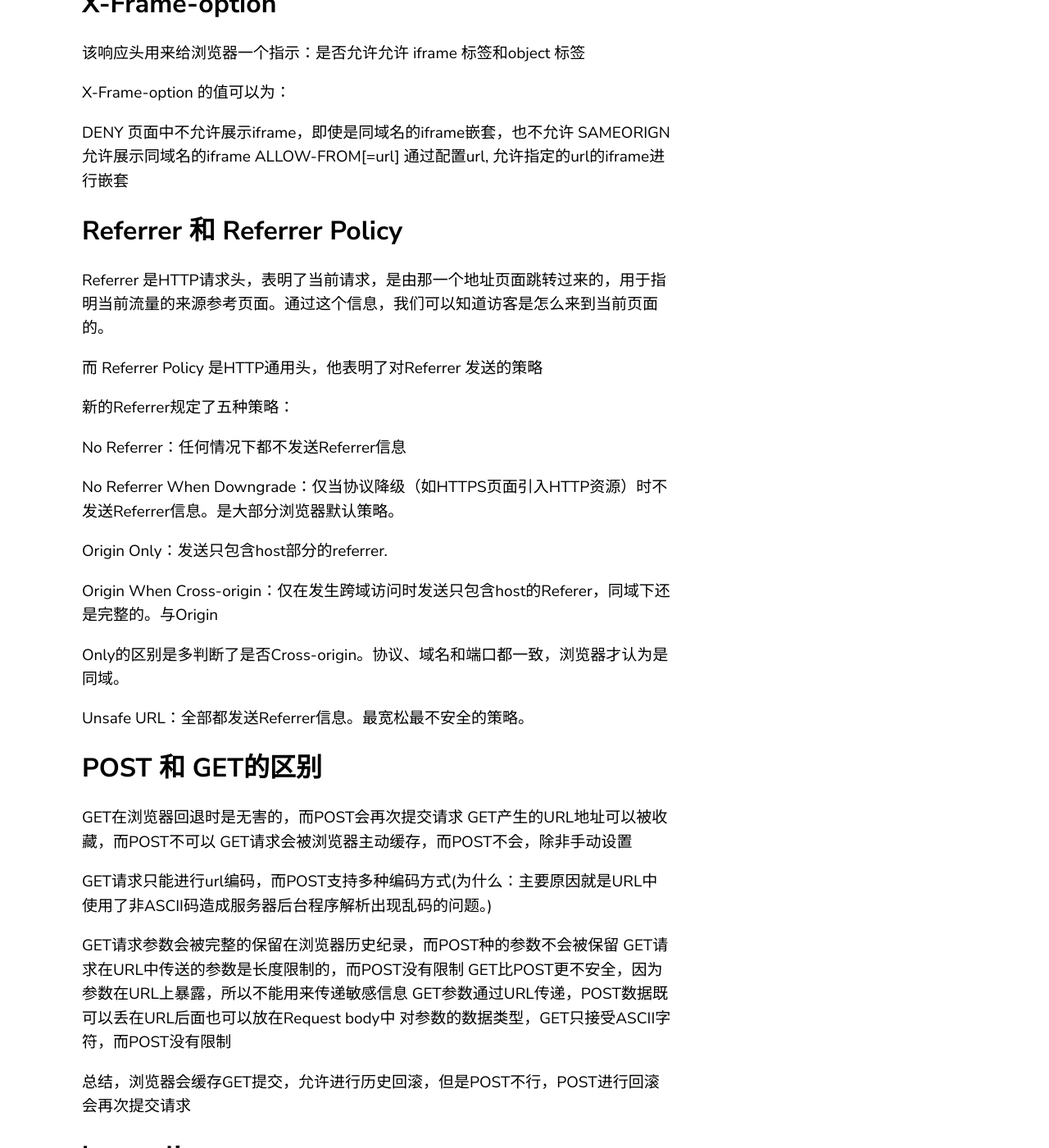
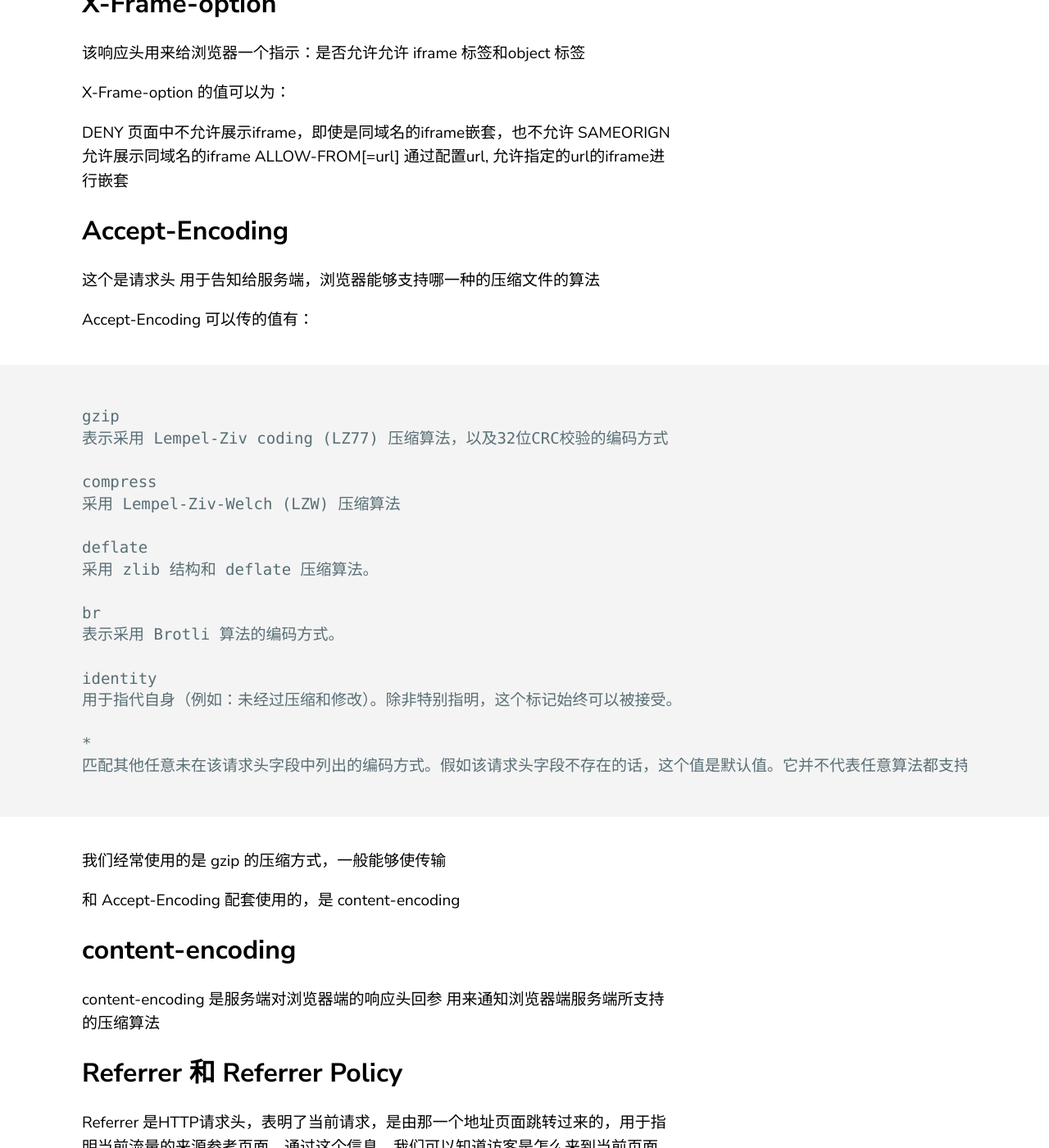
Before and after one commit to bilibiliou/bilibiliou.github.io, a Jekyll site: the page built from _posts/tech/2020-04-23-learn-http.markdown, in a window 1280 px wide and 1400 px high, scrolled down 5351 px. Shown: the whole window at 82% size. Built offline with Jekyll 4.4.1, drawn with Linux system fonts in a browser that asks for light colours.

Commit message:
new version

````diff
--- a/_posts/tech/2020-04-23-learn-http.markdown
+++ b/_posts/tech/2020-04-23-learn-http.markdown
@@ -165,6 +165,42 @@ DENY 页面中不允许展示iframe，即使是同域名的iframe嵌套，也不
 SAMEORIGN 允许展示同域名的iframe
 ALLOW-FROM[=url] 通过配置url, 允许指定的url的iframe进行嵌套
 
+## Accept-Encoding
+
+这个是请求头
+用于告知给服务端，浏览器能够支持哪一种的压缩文件的算法
+
+Accept-Encoding 可以传的值有：
+
+```
+gzip
+表示采用 Lempel-Ziv coding (LZ77) 压缩算法，以及32位CRC校验的编码方式
+
+compress
+采用 Lempel-Ziv-Welch (LZW) 压缩算法
+
+deflate
+采用 zlib 结构和 deflate 压缩算法。
+
+br
+表示采用 Brotli 算法的编码方式。
+
+identity
+用于指代自身（例如：未经过压缩和修改）。除非特别指明，这个标记始终可以被接受。
+
+*
+匹配其他任意未在该请求头字段中列出的编码方式。假如该请求头字段不存在的话，这个值是默认值。它并不代表任意算法都支持，而仅仅表示算法之间无优先次序。
+```
+
+我们经常使用的是 gzip 的压缩方式，一般能够使传输
+
+和 Accept-Encoding 配套使用的，是 content-encoding
+
+## content-encoding
+
+content-encoding 是服务端对浏览器端的响应头回参
+用来通知浏览器端服务端所支持的压缩算法
+
 ## Referrer 和 Referrer Policy
 
 Referrer 是HTTP请求头，表明了当前请求，是由那一个地址页面跳转过来的，用于指明当前流量的来源参考页面。通过这个信息，我们可以知道访客是怎么来到当前页面的。
````
Also changed, not shown: _posts/Algorithm/2015-12-15-sort-Algorithm.markdown (+73 -0 lines).
